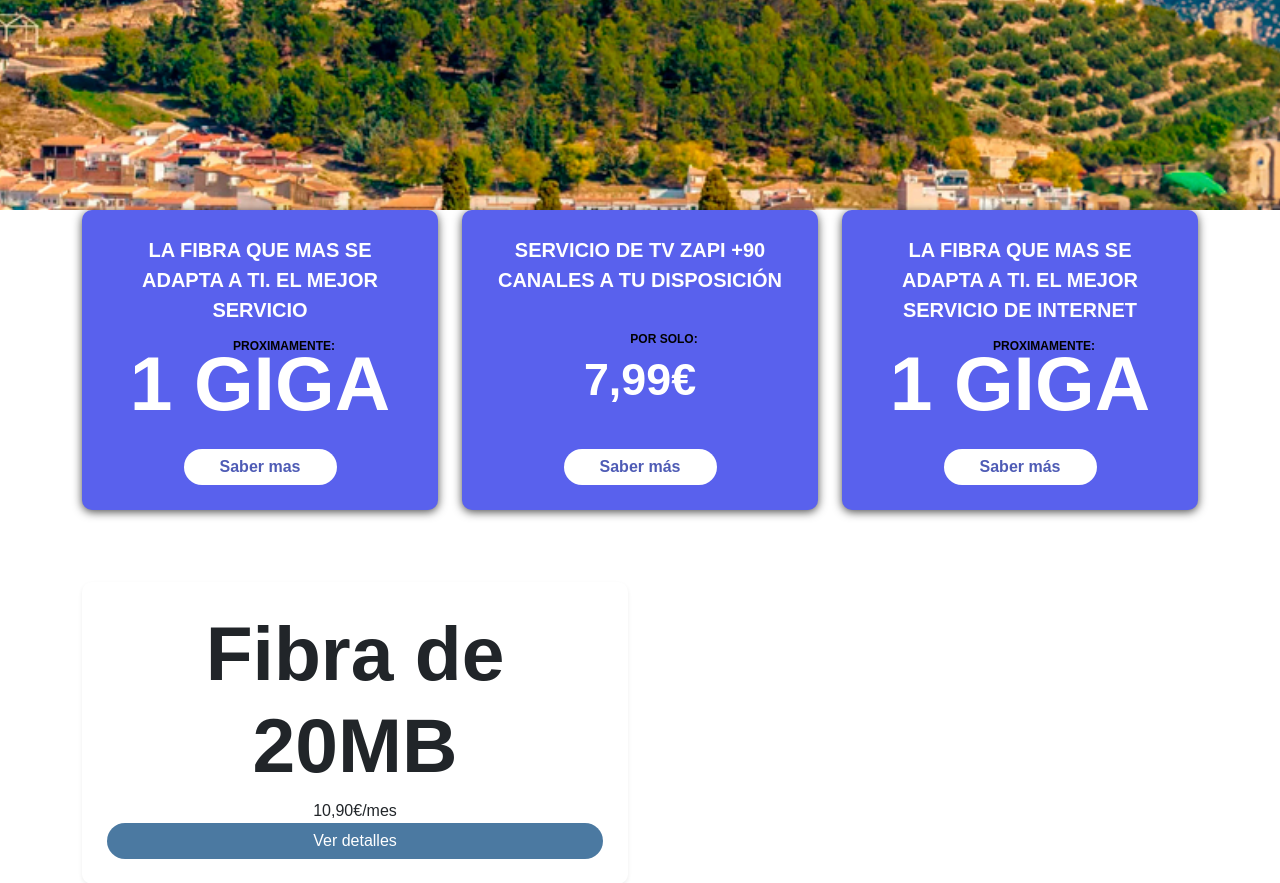
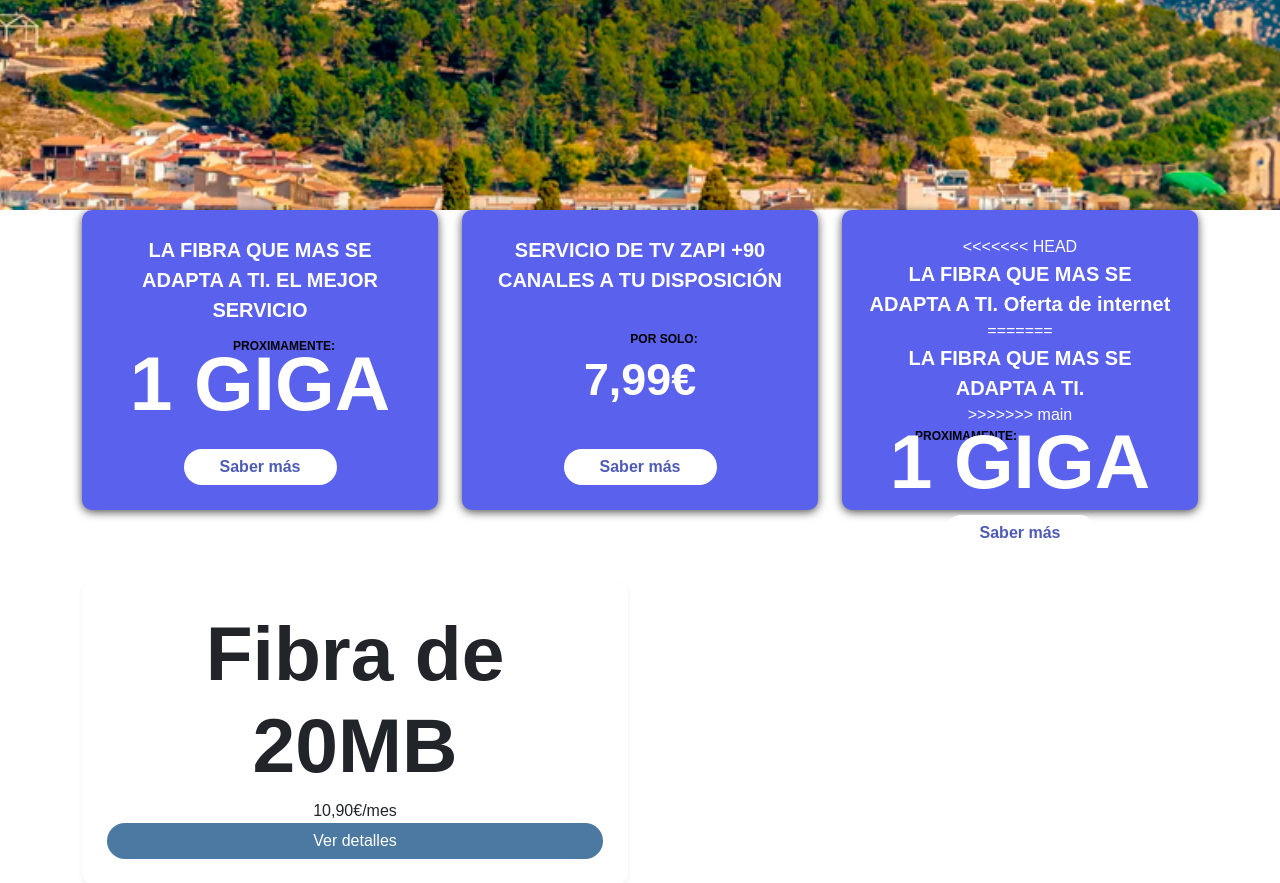
Before and after one commit to insytec-alcala/paginaweb, a PHP site: page / in a window 1280 px wide. Shown: the part 646-1529 px from the top of the page. Run offline with PHP 8.4, Linux system fonts and the light colour scheme; some web fonts are replaced.

Commit message:
resolución de conflictos

```diff
--- a/Index.php
+++ b/Index.php
@@ -24,7 +24,7 @@
                         <p class="ms-5" style="color: black; text-align: center; margin-bottom: -30px ; font-weight: bold; font-size: 12px">PROXIMAMENTE:</p>
                         <h1 class="card-title mx-auto">1 GIGA</h1>
 
-                        <a href="#" class="btn btn-primary mx-auto sabermas">Saber mas</a>
+                        <a href="#" class="btn btn-primary mx-auto sabermas">Saber más</a>
                     </div>
                 </div>
 
@@ -46,8 +46,12 @@
             <div class="col-md-4 mb-4">
                 <div class="card card-principal border-0">
                     <div class="card-body">
-                        <p class="card-text fw-bold fs-5">LA FIBRA QUE MAS SE ADAPTA A TI. EL MEJOR SERVICIO DE INTERNET</p>
-                        <p class="ms-5" style="color: black;  text-align: center; margin-bottom: -30px ; font-weight: bold; font-size: 12px ">PROXIMAMENTE:</p>
+<<<<<<< HEAD
+                        <p class="card-text fw-bold fs-5">LA FIBRA QUE MAS SE ADAPTA A TI. Oferta de internet</p>
+=======
+                        <p class="card-text fw-bold fs-5">LA FIBRA QUE MAS SE ADAPTA A TI.</p>
+>>>>>>> main
+                        <p class="ms-5" style="color: black;  text-align: left; margin-bottom: -30px ; font-weight: bold; font-size: 12px ">PROXIMAMENTE:</p>
                         <h1 class="card-title">1 GIGA</h1>
 
                         <a href="#" class="btn btn-primary mx-auto sabermas" sty>Saber más</a>
```
